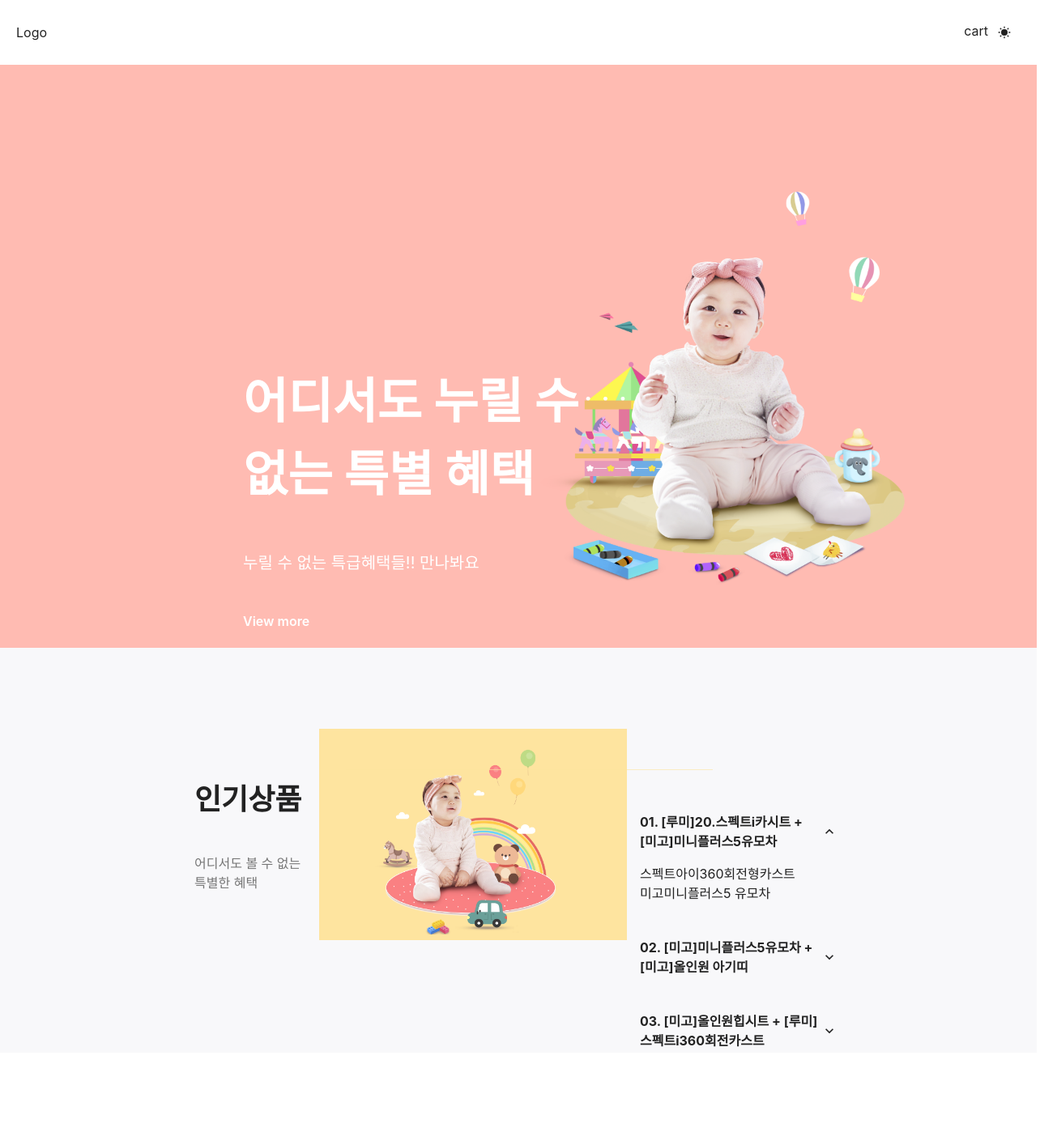
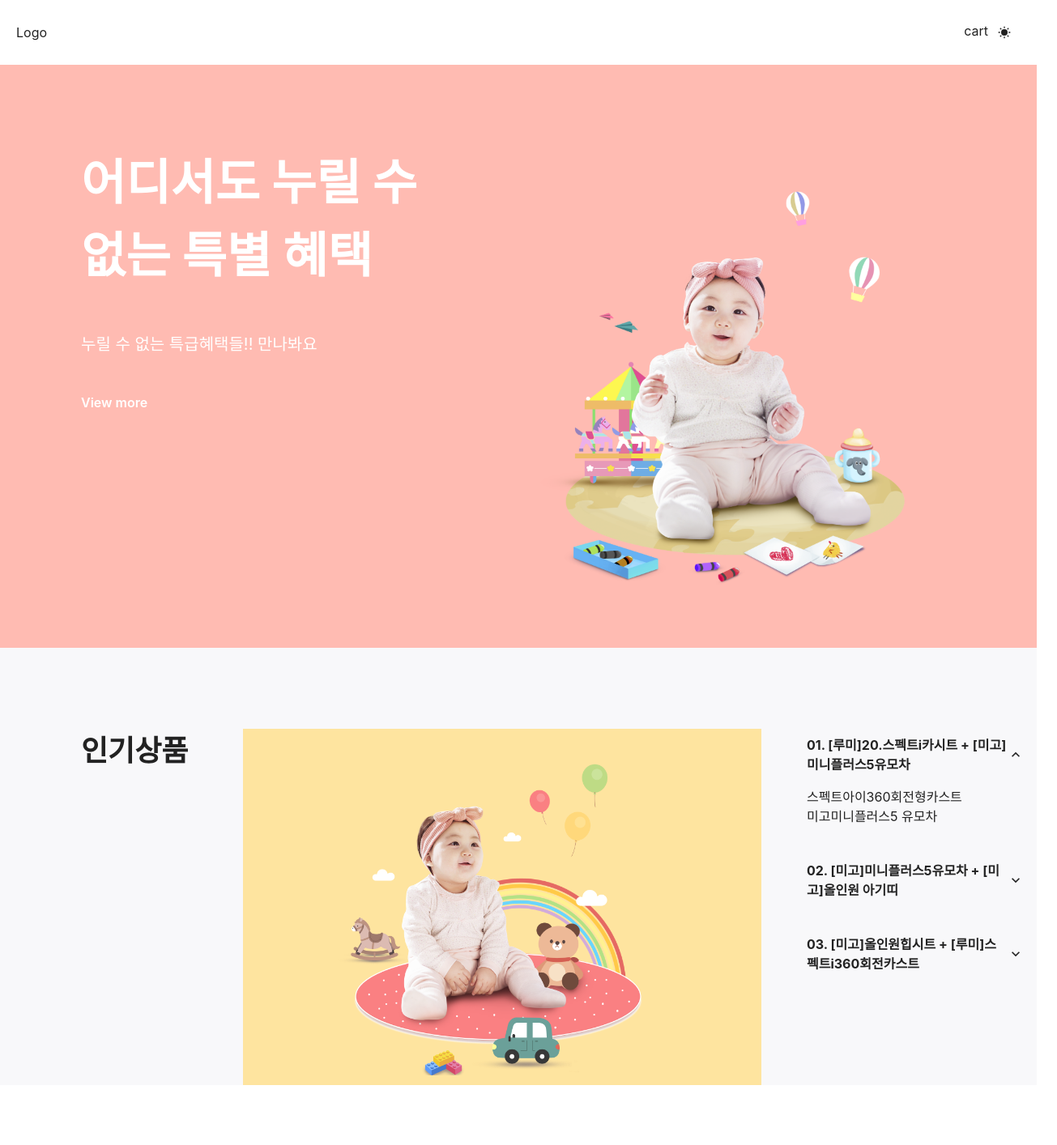
Before and after one commit to been95/simple-shopping-mall, a React (Create React App) app: page / in a window 1280 px wide. Shown: the top 1414 px of the page at 81% size, 1305 px wide, since content can reach past the window. Built offline with nearby package versions, Linux system fonts and the light colour scheme.

Commit message:
feat: home add

```diff
--- /dev/null
+++ b/src/components/banner/main-banner/index.js
@@ -0,0 +1,24 @@
+import React from "react";
+import { Box, Button, Image, Text } from "@chakra-ui/react";
+
+const MainBanner = () => {
+  return (
+    <Box position="relative">
+      <Image src="img/slide-welcome-01.png" alt="Dan Abramov" w="100%" />
+      <Box position="absolute" top={{ base: "10px", md: "100px" }} left={{ base: "10px", md: "100px" }}>
+        <Text fontSize={{ base: "lg", md: "6xl" }} fontWeight="bold" color="#FFFFFF">
+          어디서도 누릴 수 <br />
+          없는 특별 혜택
+        </Text>
+        <Text fontSize="xl" color="#FFFFFF" mt="50px">
+          누릴 수 없는 특급혜택들!! 만나봐요
+        </Text>
+        <Button colorScheme="teal" variant="link" mt="47px" color="#FFFFFF">
+          View more
+        </Button>
+      </Box>
+    </Box>
+  );
+};
+
+export default MainBanner;
--- /dev/null
+++ b/src/components/items/best-item/index.js
@@ -0,0 +1,73 @@
+import React from "react";
+import { Box, Center, Flex, Image, Text, Divider, Accordion, AccordionItem, AccordionButton, AccordionPanel, AccordionIcon } from "@chakra-ui/react";
+
+const BestItem = () => {
+  return (
+    <Box background="#F8F8FA" pt={{ base: "10px", md: "100px" }} pl={{ base: "10px", md: "100px" }}>
+      <Flex justifyContent="space-between" alignItems="start">
+        <Flex alignItems="stretch">
+          <Box minW="200px">
+            <Text fontSize="4xl" fontWeight="bold">
+              인기상품
+            </Text>
+          </Box>
+          <Box>
+            <Image src="img/best_banner.png" alt="Dan Abramov" />
+          </Box>
+        </Flex>
+
+        <Accordion maxW="300px" defaultIndex={[0]}>
+          <AccordionItem>
+            <h2>
+              <AccordionButton>
+                <Box flex="1" textAlign="left" fontWeight="bold">
+                  01. [루미]20.스펙트i카시트 + [미고]미니플러스5유모차
+                </Box>
+                <AccordionIcon />
+              </AccordionButton>
+            </h2>
+            <AccordionPanel pb={2}>
+              스펙트아이360회전형카스트
+              <br />
+              미고미니플러스5 유모차
+            </AccordionPanel>
+          </AccordionItem>
+
+          <AccordionItem>
+            <h2>
+              <AccordionButton mt="27px">
+                <Box flex="1" textAlign="left" fontWeight="bold">
+                  02. [미고]미니플러스5유모차 + [미고]올인원 아기띠
+                </Box>
+                <AccordionIcon />
+              </AccordionButton>
+            </h2>
+            <AccordionPanel pb={2}>
+              미고 미니플러스5 유모차
+              <br />
+              미고 올인원 아기띠
+            </AccordionPanel>
+          </AccordionItem>
+
+          <AccordionItem>
+            <h2>
+              <AccordionButton mt="27px" mb="27px">
+                <Box flex="1" textAlign="left" fontWeight="bold">
+                  03. [미고]올인원힙시트 + [루미]스펙트i360회전카스트
+                </Box>
+                <AccordionIcon />
+              </AccordionButton>
+            </h2>
+            <AccordionPanel pb={2}>
+              미고 올인원 아기띠
+              <br />
+              스펙트아이360회전형카스트
+            </AccordionPanel>
+          </AccordionItem>
+        </Accordion>
+      </Flex>
+    </Box>
+  );
+};
+
+export default BestItem;
--- a/src/components/items/index.js
+++ b/src/components/items/default-item/index.js
@@ -2,7 +2,7 @@ import React from "react";
 import { Box, Button, Grid } from "@chakra-ui/react";
 
 // TODO: api 실데이터반영
-import mockData from "../../entities/items/mock";
+import mockData from "../../../entities/items/mock";
 
 const Item = () => {
   return (
--- a/src/pages/Home.js
+++ b/src/pages/Home.js
@@ -1,17 +1,16 @@
 import React, { Component } from "react";
 import Slider from "react-slick";
-import { Box, useColorModeValue, Button, Flex, Image, Text, Divider, Accordion, AccordionItem, AccordionButton, AccordionPanel, AccordionIcon, HStack , chakra  } from "@chakra-ui/react";
-import ItemList from "../components/items";
-import { motion, useViewportScroll,useTransform} from "framer-motion";
+import { Box, Button, Flex, Image, Text, Divider, Accordion, AccordionItem, AccordionButton, AccordionPanel, AccordionIcon } from "@chakra-ui/react";
 import "slick-carousel/slick/slick.css";
 import "slick-carousel/slick/slick-theme.css";
 
+import MainBanner from "../components/banner/main-banner";
+import ItemList from "../components/items/default-item";
+import BestItem from "../components/items/best-item";
 
 const Home = () => {
-  const bg = useColorModeValue("white", "gray.700");
-  const { scrollYProgress } = useViewportScroll()
-  const scale = useTransform(scrollYProgress, [0, 1], [0.2, 2]);
   var settings = {
+    arrows: false,
     dots: true,
     infinite: false,
     speed: 500,
@@ -25,121 +24,39 @@ const Home = () => {
           slidesToShow: 3,
           slidesToScroll: 3,
           infinite: true,
-          dots: true
-        }
+          dots: true,
+        },
       },
       {
         breakpoint: 600,
         settings: {
           slidesToShow: 2,
           slidesToScroll: 2,
-          initialSlide: 2
-        }
+          initialSlide: 2,
+        },
       },
       {
         breakpoint: 480,
         settings: {
           slidesToShow: 1,
-          slidesToScroll: 1
-        }
-      }
-    ]
+          slidesToScroll: 1,
+        },
+      },
+    ],
   };
   return (
     <div>
+      {/*main banner*/}
+      <MainBanner />
+      {/*인기상품*/}
+      <BestItem />
 
-      {/*배너*/}
-      <Box position="relative">
-        <Image src="img/slide-welcome-01.png" alt="Dan Abramov" w="100%" />
-        <Box position="absolute" top="370px" mr="295px" ml="300px">
-          <Text fontSize="6xl" fontWeight="bold" color="#FFFFFF">
-            어디서도 누릴 수 <br />
-            없는 특별 혜택
-          </Text>
-          <Text fontSize="xl" color="#FFFFFF" mt="50px">
-            누릴 수 없는 특급혜택들!! 만나봐요
-          </Text>
-          <Button colorScheme="teal" variant="link" mt="47px" color="#FFFFFF">
-            View more
-          </Button>
-        </Box>
-      </Box>
-      {/*인기상품*/}
-      <Box background="#F8F8FA" pt="100px" px="100px" position="relative" height="500px">
-        <Flex justifyContent="space-between" alignItems="start">
-          <Flex alignItems="center">
-            <Box w="400px" pl="140px">
-              <Text fontSize="4xl" fontWeight="bold">
-                인기상품
-              </Text>
-              <Text color="#767676" mt="40px">
-                어디서도 볼 수 없는 <br />
-                특별한 혜택
-              </Text>
-            </Box>
-            <Box>
-              <Image src="img/best_banner.png" alt="Dan Abramov" />
-              <Divider borderColor="#FEE49F" position="absolute" w="453px" top="150px" right="400px" />
-            </Box>
-          </Flex>
-
-          <Accordion defaultIndex={[0]} mt="95px" pr="130px">
-            <AccordionItem>
-              <h2>
-                <AccordionButton>
-                  <Box flex="1" textAlign="left" fontWeight="bold">
-                    01. [루미]20.스펙트i카시트 + [미고]미니플러스5유모차
-                  </Box>
-                  <AccordionIcon />
-                </AccordionButton>
-              </h2>
-              <AccordionPanel pb={2}>
-                스펙트아이360회전형카스트
-                <br />
-                미고미니플러스5 유모차
-              </AccordionPanel>
-            </AccordionItem>
-
-            <AccordionItem>
-              <h2>
-                <AccordionButton mt="27px">
-                  <Box flex="1" textAlign="left" fontWeight="bold">
-                    02. [미고]미니플러스5유모차 + [미고]올인원 아기띠
-                  </Box>
-                  <AccordionIcon />
-                </AccordionButton>
-              </h2>
-              <AccordionPanel pb={2}>
-                미고 미니플러스5 유모차
-                <br />
-                미고 올인원 아기띠
-              </AccordionPanel>
-            </AccordionItem>
-
-            <AccordionItem>
-              <h2>
-                <AccordionButton mt="27px" mb="27px">
-                  <Box flex="1" textAlign="left" fontWeight="bold">
-                    03. [미고]올인원힙시트 + [루미]스펙트i360회전카스트
-                  </Box>
-                  <AccordionIcon />
-                </AccordionButton>
-              </h2>
-              <AccordionPanel pb={2}>
-                미고 올인원 아기띠
-                <br />
-                스펙트아이360회전형카스트
-              </AccordionPanel>
-            </AccordionItem>
-          </Accordion>
-        </Flex>
-      </Box>
       {/* {Slider} */}
-      <Box mt="109px" >
+      <Box mt="109px">
         <Slider {...settings}>
           <div>
-          <Image src="img/slider_mogo_1.png" alt="Dan Abramov"/>
-          <Text  style={{marginTop:15}}>[미고]미고미니플러스5유모차</Text>
+            <Image src="img/slider_mogo_1.png" alt="Dan Abramov" />
+            <Text style={{ marginTop: 15 }}>[미고]미고미니플러스5유모차</Text>
           </div>
           <div>
             <Image src="img/slider_speat_2.png" alt="Dan Abramov" />
@@ -163,8 +80,11 @@ const Home = () => {
           </div>
         </Slider>
       </Box>
+
       {/*미니배너 */}
-        <motion.div style={{ width: "100%",marginTop: "212px", scrollY}}><Image src="img/mini_banner.png" alt="Dan Abramov" w="100%" /></motion.div>
+      <Box width="full" marginTop="212px">
+        <Image src="img/mini_banner.png" alt="Dan Abramov" w="100%" />
+      </Box>
 
       {/*상품 */}
       <Box align="center" mt="196px" mb="105px">
```
Also changed, not shown: 1 other file (tests, documents, lock files or other folders).
